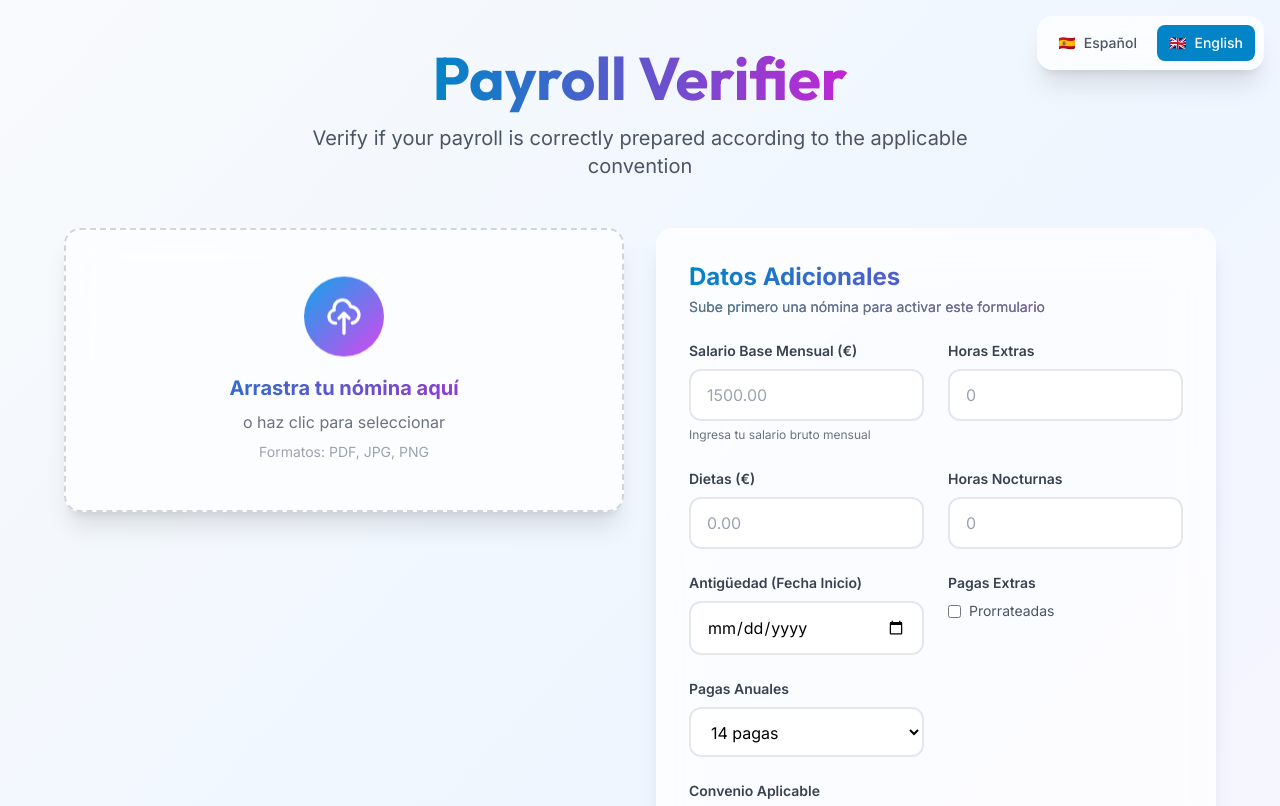
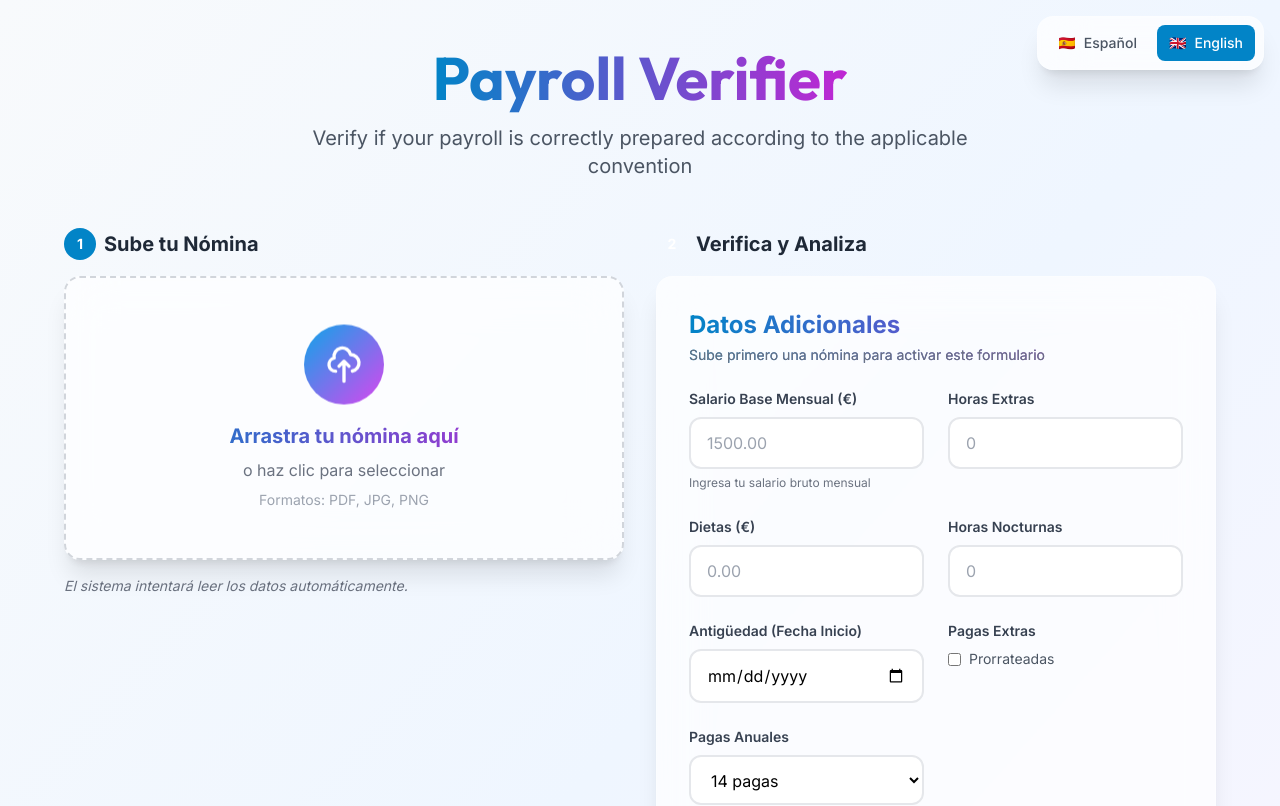
Before and after one commit to jfaguila/nomina-app, a React (Create React App) app: page / in a window 1280 px wide. Shown: the top 806 px of the page. Built offline with nearby package versions, Linux system fonts and the light colour scheme.

Commit message:
Fix: OCR regex for salary parsing and Improve UX with numbered steps

```diff
--- a/src/pages/HomePage.jsx
+++ b/src/pages/HomePage.jsx
@@ -168,10 +168,22 @@ const HomePage = () => {
                             exit={{ opacity: 0, y: -20 }}
                             className="grid grid-cols-1 lg:grid-cols-2 gap-8 mb-8"
                         >
-                            <div id="file-upload">
+                            <div id="file-upload" className="space-y-4">
+                                <h2 className="text-xl font-bold text-gray-800 flex items-center gap-2">
+                                    <span className="bg-primary-600 text-white rounded-full w-8 h-8 flex items-center justify-center text-sm">1</span>
+                                    Sube tu Nómina
+                                </h2>
                                 <FileUpload onFileSelect={handleFileSelect} />
+                                <p className="text-sm text-gray-500 italic">
+                                    El sistema intentará leer los datos automáticamente.
+                                </p>
                             </div>
-                            <div id="manual-input">
+
+                            <div id="manual-input" className="space-y-4">
+                                <h2 className="text-xl font-bold text-gray-800 flex items-center gap-2">
+                                    <span className="bg-secondary-600 text-white rounded-full w-8 h-8 flex items-center justify-center text-sm">2</span>
+                                    Verifica y Analiza
+                                </h2>
                                 <ManualInput onSubmit={handleManualSubmit} disabled={!selectedFile} />
                             </div>
                         </motion.div>
```
Also changed, not shown: 1 other file (tests, documents, lock files or other folders).
